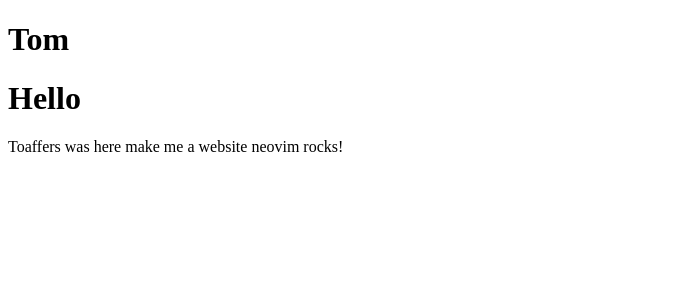
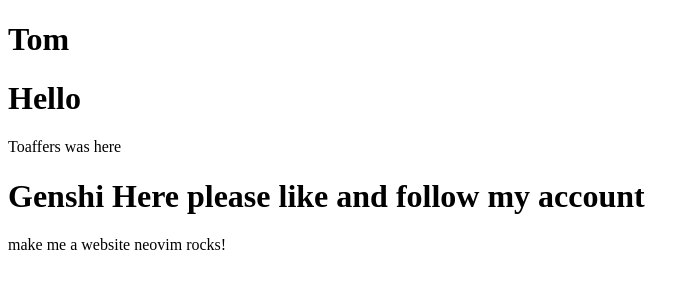
Before and after one commit to Genshirog/Github_Training, a plain HTML site: page index.html in a window 1280 px wide. Shown: the whole page, without its empty margins (0-700 px from the left). Drawn offline with Linux system fonts and the light colour scheme.

Commit message:
added Genshi here

```diff
--- a/index.html
+++ b/index.html
@@ -9,6 +9,7 @@
   <h1>Tom</h1>
   <h1>Hello</h1>
   <hi>Toaffers was here</hi>
+  <h1>Genshi Here please like and follow my account</h1>
 </body>
 </html>
 make me a website
```
